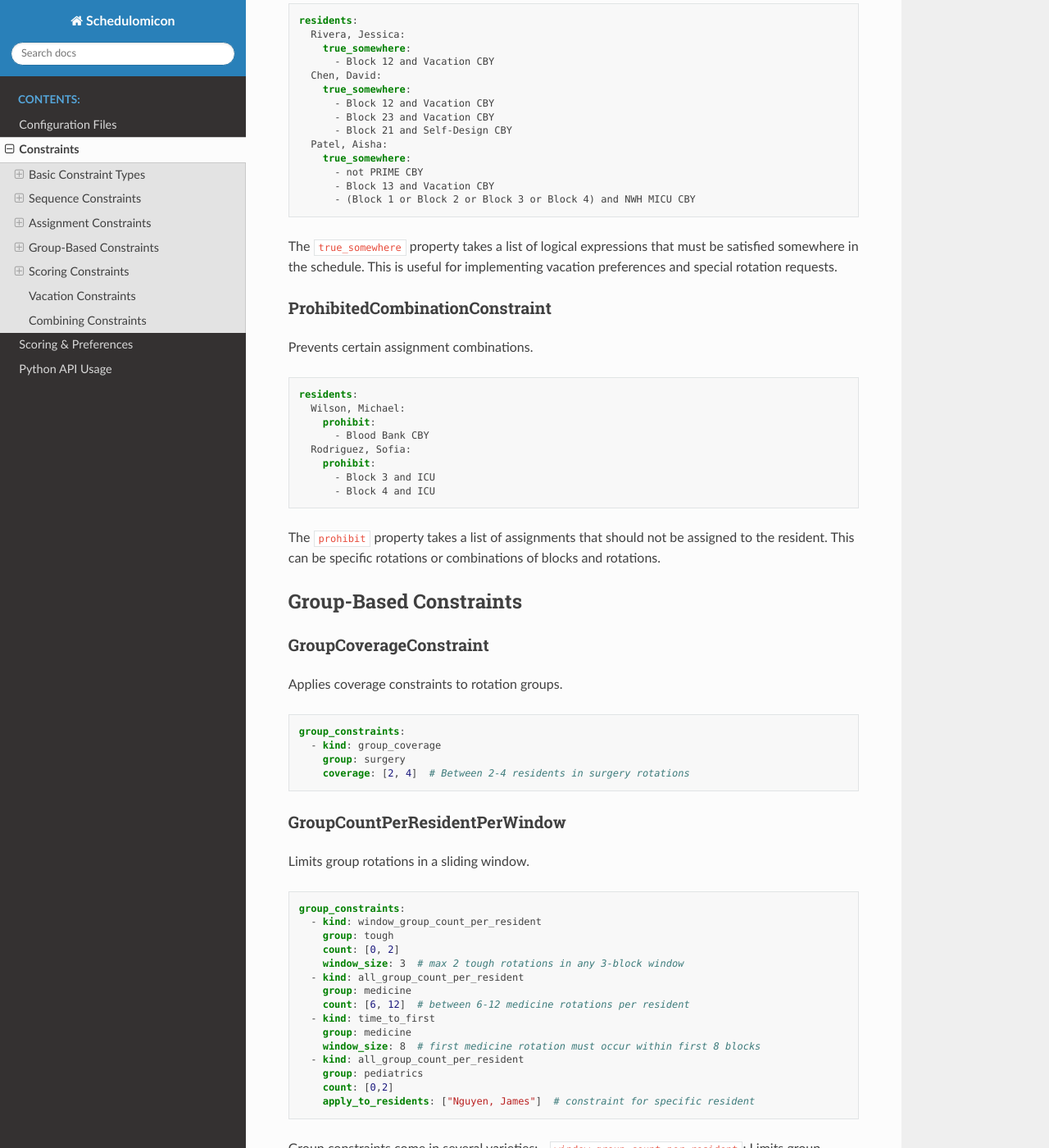
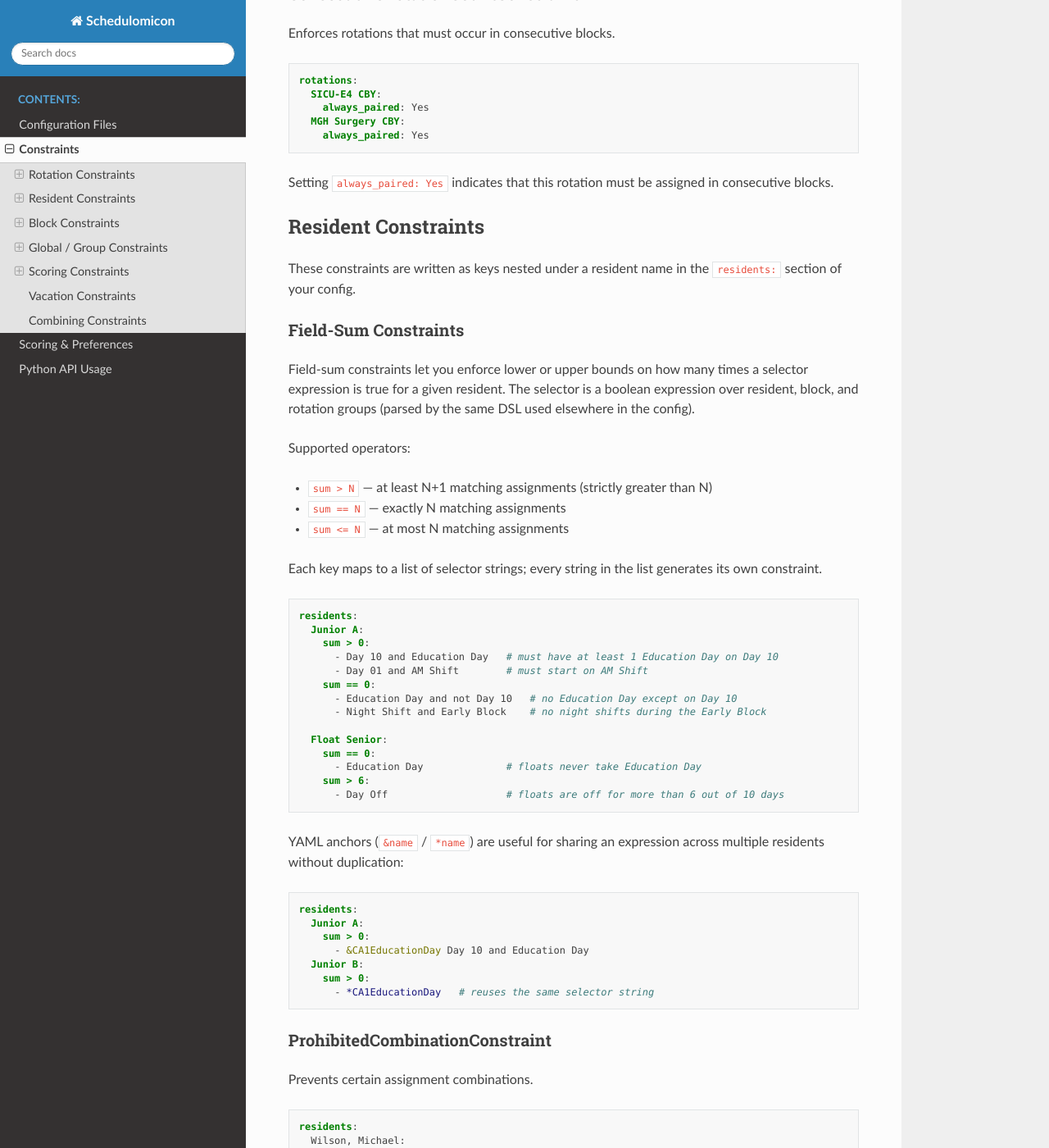
Before and after one commit to justinrporter/schedulomicon, a Sphinx documentation site: the page built from docs/source/constraints.rst, in a window 1280 px wide and 1400 px high, scrolled down 2685 px. Shown: the whole window at 82% size. Built offline with Sphinx 7.4.7 and the Read the Docs theme 3.1.0, drawn with Linux system fonts in a browser that asks for light colours; some of the changed text lies outside the part shown.

Commit message:
improve constraint and configuration docs
Reorganize constraints.rst into clear scoped sections (Rotation, Resident,
Block, Global), add field-sum constraint documentation, deprecate
true_somewhere in favor of sum > 0, and fix RST underline/formatting issues.

Expand configuration_files.rst with YAML spec links, per-block coverage
syntax, and entity naming guidance. Add a link to the examples folder from
the index page.

```diff
--- a/docs/source/constraints.rst
+++ b/docs/source/constraints.rst
@@ -1,10 +1,12 @@
 Constraints
-==========
+===========
 
 Schedulomicon provides a rich set of constraints that can be configured in YAML to express complex scheduling requirements. This guide covers the most commonly used constraint types and how to configure them.
 
-Basic Constraint Types
----------------------
+Rotation Constraints
+--------------------
+
+These constraints are written as keys nested under a rotation name in the ``rotations:`` section of your config.
 
 RotationCoverageConstraint
 ~~~~~~~~~~~~~~~~~~~~~~~~~~
@@ -48,8 +50,21 @@ The ``rot_count`` property takes a list of ``[min, max]`` values:
 - ``[0, 2]`` means up to 2 rotations are allowed but not required
 - ``[1, 3]`` means at least 1 but no more than 3 rotations
 
+``rot_count`` also accepts a mapping of resident group names to ``[min, max]`` ranges, so different groups can receive different limits for the same rotation:
+
+.. code-block:: yaml
+
+    rotations:
+      Night Shift:
+        rot_count:
+          sr: [2, 3]    # seniors: 2–3 night shifts
+          jr: [1, 2]    # juniors: 1–2 night shifts
+          float: [0, 0] # floats: no night shifts
+
+When a resident belongs to multiple groups, the *last* matching entry wins.
+
 CoolDownConstraint
-~~~~~~~~~~~~~~~~~
+~~~~~~~~~~~~~~~~~~
 
 Enforces minimum separation between assignments to the same rotation.
 
@@ -67,15 +82,13 @@ Enforces minimum separation between assignments to the same rotation.
           count: 2   # applies after 2 instances
 
 Parameters:
+
 - ``window``: Minimum number of blocks between assignments
 - ``count``: Number of occurrences before cool-down applies
 - ``suppress_for``: List of residents exempt from this constraint
 
-Sequence Constraints
--------------------
-
 PrerequisiteRotationConstraint
-~~~~~~~~~~~~~~~~~~~~~~~~~~~~~
+~~~~~~~~~~~~~~~~~~~~~~~~~~~~~~
 
 Ensures certain rotations are completed before others.
 
@@ -92,11 +105,12 @@ Ensures certain rotations are completed before others.
           surgery: 1  # Requires 1 rotation from surgery group
 
 The ``prerequisite`` property can be specified as:
+
 - A list of specific rotations that must be completed
 - A mapping of group names to counts, requiring a certain number of rotations from a group
 
 MustBeFollowedByRotationConstraint
-~~~~~~~~~~~~~~~~~~~~~~~~~~~~~~~~~
+~~~~~~~~~~~~~~~~~~~~~~~~~~~~~~~~~~
 
 Controls which rotations must follow others.
 
@@ -105,13 +119,13 @@ Controls which rotations must follow others.
     rotations:
       Pre-Tutorial:
         must_be_followed_by: [Tutorial 1]
-      Bigelow CBY:
-        must_be_followed_by: [elective, Vacation CBY, MGH ED CBY]
+      PM Shift:
+        must_be_followed_by: [Night Shift, Education Day, Day Off]
 
 The ``must_be_followed_by`` property takes a list of rotations or rotation groups. The constraint ensures that after the specified rotation, the resident is assigned to one of the listed options.
 
 ConsecutiveRotationCountConstraint
-~~~~~~~~~~~~~~~~~~~~~~~~~~~~~~~~
+~~~~~~~~~~~~~~~~~~~~~~~~~~~~~~~~~~
 
 Enforces rotations that must occur in consecutive blocks.
 
@@ -125,11 +139,76 @@ Enforces rotations that must occur in consecutive blocks.
 
 Setting ``always_paired: Yes`` indicates that this rotation must be assigned in consecutive blocks.
 
-Assignment Constraints
+Resident Constraints
 --------------------
 
+These constraints are written as keys nested under a resident name in the ``residents:`` section of your config.
+
+Field-Sum Constraints
+~~~~~~~~~~~~~~~~~~~~~
+
+Field-sum constraints let you enforce lower or upper bounds on how many times a selector expression is true for a given resident. The selector is a boolean expression over resident, block, and rotation groups (parsed by the same DSL used elsewhere in the config).
+
+Supported operators:
+
+- ``sum > N`` — at least N+1 matching assignments (strictly greater than N)
+- ``sum == N`` — exactly N matching assignments
+- ``sum <= N`` — at most N matching assignments
+
+Each key maps to a list of selector strings; every string in the list generates its own constraint.
+
+.. code-block:: yaml
+
+    residents:
+      Junior A:
+        sum > 0:
+          - Day 10 and Education Day   # must have at least 1 Education Day on Day 10
+          - Day 01 and AM Shift        # must start on AM Shift
+        sum == 0:
+          - Education Day and not Day 10   # no Education Day except on Day 10
+          - Night Shift and Early Block    # no night shifts during the Early Block
+
+      Float Senior:
+        sum == 0:
+          - Education Day              # floats never take Education Day
+        sum > 6:
+          - Day Off                    # floats are off for more than 6 out of 10 days
+
+YAML anchors (``&name`` / ``*name``) are useful for sharing an expression across multiple residents without duplication:
+
+.. code-block:: yaml
+
+    residents:
+      Junior A:
+        sum > 0:
+          - &CA1EducationDay Day 10 and Education Day
+      Junior B:
+        sum > 0:
+          - *CA1EducationDay   # reuses the same selector string
+
+ProhibitedCombinationConstraint
+~~~~~~~~~~~~~~~~~~~~~~~~~~~~~~~
+
+Prevents certain assignment combinations.
+
+.. code-block:: yaml
+
+    residents:
+      Wilson, Michael:
+        prohibit:
+          - Blood Bank CBY
+      Rodriguez, Sofia:
+        prohibit:
+          - Block 3 and ICU
+          - Block 4 and ICU
+
+The ``prohibit`` property takes a list of assignments that should not be assigned to the resident. This can be specific rotations or combinations of blocks and rotations.
+
 TrueSomewhereConstraint
-~~~~~~~~~~~~~~~~~~~~~~
+~~~~~~~~~~~~~~~~~~~~~~~
+
+.. deprecated::
+   ``true_somewhere`` is superseded by ``sum > 0``, which is more general and uses the same selector DSL. Prefer ``sum > 0`` for new configs.
 
 Ensures specific assignments occur for certain residents.
 
@@ -150,45 +229,60 @@ Ensures specific assignments occur for certain residents.
           - Block 13 and Vacation CBY
           - (Block 1 or Block 2 or Block 3 or Block 4) and NWH MICU CBY
 
-The ``true_somewhere`` property takes a list of logical expressions that must be satisfied somewhere in the schedule. This is useful for implementing vacation preferences and special rotation requests.
+Block Constraints
+-----------------
 
-ProhibitedCombinationConstraint
-~~~~~~~~~~~~~~~~~~~~~~~~~~~~~~
+These constraints are written as keys nested under a block name in the ``blocks:`` section of your config. They use the same field-sum mechanism as resident constraints, but the selector expression is evaluated in the context of that block: the constraint counts how many assignments matching the selector occur *during that block*.
 
-Prevents certain assignment combinations.
+Field-Sum Constraints
+~~~~~~~~~~~~~~~~~~~~~
+
+Supported operators are the same as for resident constraints (``sum > N``, ``sum == N``, ``sum <= N``). This is useful for capping the total number of residents in a particular rotation group during a specific block, or for enforcing minimum staffing on certain days.
 
 .. code-block:: yaml
 
-    residents:
-      Wilson, Michael:
-        prohibit:
-          - Blood Bank CBY
-      Rodriguez, Sofia:
-        prohibit:
-          - Block 3 and ICU
-          - Block 4 and ICU
+    blocks:
+      Day 01:
+        groups: [Early Block]
+        sum <= 1:
+          - Night Shift   # at most 1 night-shift assignment on Day 01
 
-The ``prohibit`` property takes a list of assignments that should not be assigned to the resident. This can be specific rotations or combinations of blocks and rotations.
+      Day 10:
+        sum == 1:
+          - Education Day   # exactly 1 resident takes Education Day on Day 10
 
-Group-Based Constraints
----------------------
+      ICU Week:
+        sum <= 3:
+          - icu            # at most 3 residents in the icu group during ICU Week
+
+The selector strings follow the same boolean-expression DSL as resident field-sum constraints. Because the constraint is already scoped to the block, you typically only need rotation or resident group names in the selector.
+
+Global / Group Constraints
+--------------------------
+
+These constraints are written under the top-level ``group_constraints:`` key and apply across all residents, blocks, and rotations (or a specified subset).
 
 GroupCoverageConstraint
-~~~~~~~~~~~~~~~~~~~~~
+~~~~~~~~~~~~~~~~~~~~~~~
 
 Applies coverage constraints to rotation groups.
 
 .. code-block:: yaml
 
     group_constraints:
-      - kind: group_coverage
-        group: surgery
-        coverage: [2, 4]  # Between 2-4 residents in surgery rotations
+      - kind: group_coverage_constraint
+        group: am-team
+        min: 2
+        max: 4   # between 2–4 residents on the AM team per block
+      - kind: group_coverage_constraint
+        group: pm-team
+        min: 1
+        max: 2
 
 GroupCountPerResidentPerWindow
-~~~~~~~~~~~~~~~~~~~~~~~~~~~~
+~~~~~~~~~~~~~~~~~~~~~~~~~~~~~~
 
-Limits group rotations in a sliding window.
+Limits group rotations in a sliding window or over the entire schedule.
 
 .. code-block:: yaml
 
@@ -209,16 +303,17 @@ Limits group rotations in a sliding window.
         apply_to_residents: ["Nguyen, James"]  # constraint for specific resident
 
 Group constraints come in several varieties:
+
 - ``window_group_count_per_resident``: Limits group rotations in a sliding window
 - ``all_group_count_per_resident``: Controls total rotations from a group per resident
 - ``time_to_first``: Ensures early assignment from a rotation group
 - The optional ``apply_to_residents`` parameter can limit a constraint to specific residents
 
 Scoring Constraints
------------------
+-------------------
 
 MinIndividualScoreConstraint
-~~~~~~~~~~~~~~~~~~~~~~~~~~
+~~~~~~~~~~~~~~~~~~~~~~~~~~~~
 
 Sets minimum utility score per resident based on preferences.
 
@@ -229,7 +324,7 @@ Sets minimum utility score per resident based on preferences.
         score: 20  # Each resident must have at least 20 points
 
 MinTotalScoreConstraint
-~~~~~~~~~~~~~~~~~~~~~
+~~~~~~~~~~~~~~~~~~~~~~~
 
 Sets minimum utility score across all residents.
 
@@ -242,7 +337,7 @@ Sets minimum utility score across all residents.
 Scoring constraints work in conjunction with preference files that assign scores to different rotations or vacation periods.
 
 Vacation Constraints
-------------------
+--------------------
 
 Vacation is handled through a dedicated section that controls when and how time off can be scheduled.
 
@@ -263,12 +358,13 @@ Vacation is handled through a dedicated section that controls when and how time
           max_vacation_per_week: 0  # No vacations allowed during critical rotations
 
 The vacation system is highly configurable:
+
 - ``n_vacations_per_resident``: Sets how many vacation blocks each resident receives
 - ``blocks``: Defines when vacations can be taken
 - ``pools``: Groups rotations and sets vacation limits per pool
 
 Combining Constraints
--------------------
+---------------------
 
 Complex scheduling rules often require combining multiple constraints. For example:
 
@@ -294,7 +390,7 @@ Complex scheduling rules often require combining multiple constraints. For examp
     # Make specific assignments for specific residents
     residents:
       Sharma, Priya:
-        true_somewhere:
+        sum > 0:
           - Block 5 and Vacation
         prohibit:
           - Block 3 and ICU
--- a/docs/source/index.rst
+++ b/docs/source/index.rst
@@ -6,6 +6,10 @@ Welcome to Schedulomicon's documentation!
 Schedulomicon is a constraint-based scheduling system designed for medical resident rotation assignments.
 It uses Google OR-Tools CP-SAT solver to optimize schedules while respecting complex constraints such as
 rotation coverage, resident preferences, and vacation requests.
+
+A good starting point is the `examples/ folder on GitHub <https://github.com/justinrporter/schedulomicon/tree/main/examples>`_,
+which contains annotated YAML configs covering a standard rotation schedule (``example_config.yml``) and
+a more advanced shift-schedule scenario (``ob_example.yml``).
 
 .. toctree::
    :maxdepth: 1
```
Also changed, not shown: docs/source/configuration_files.rst (+15 -1 lines).
